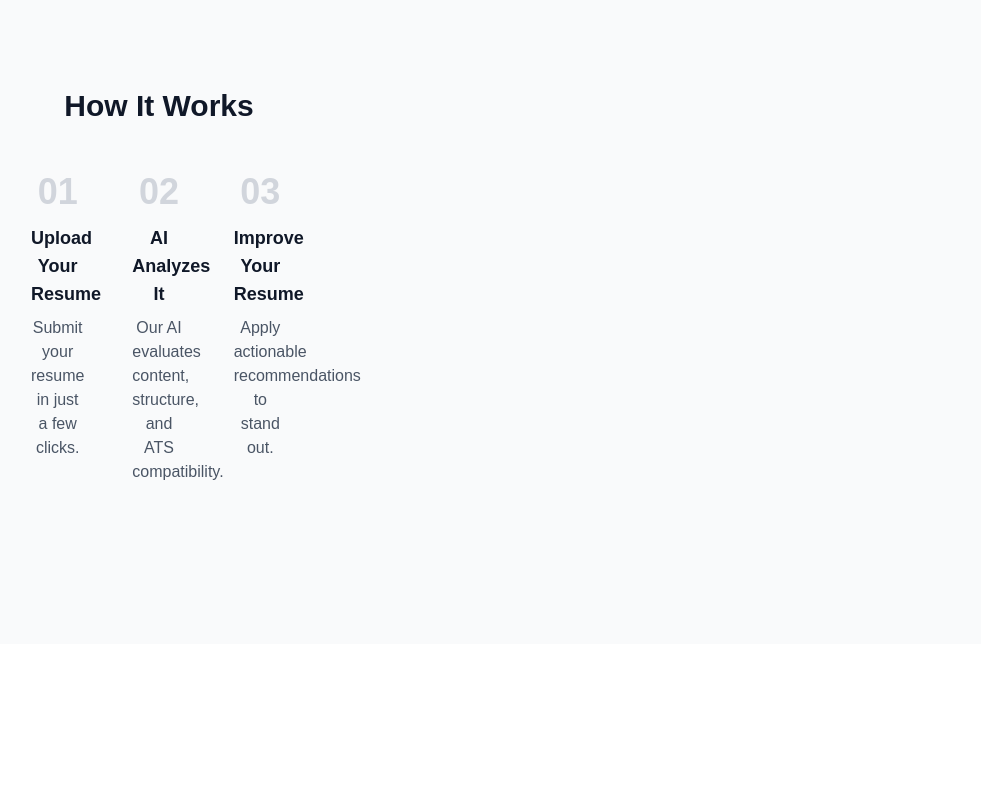
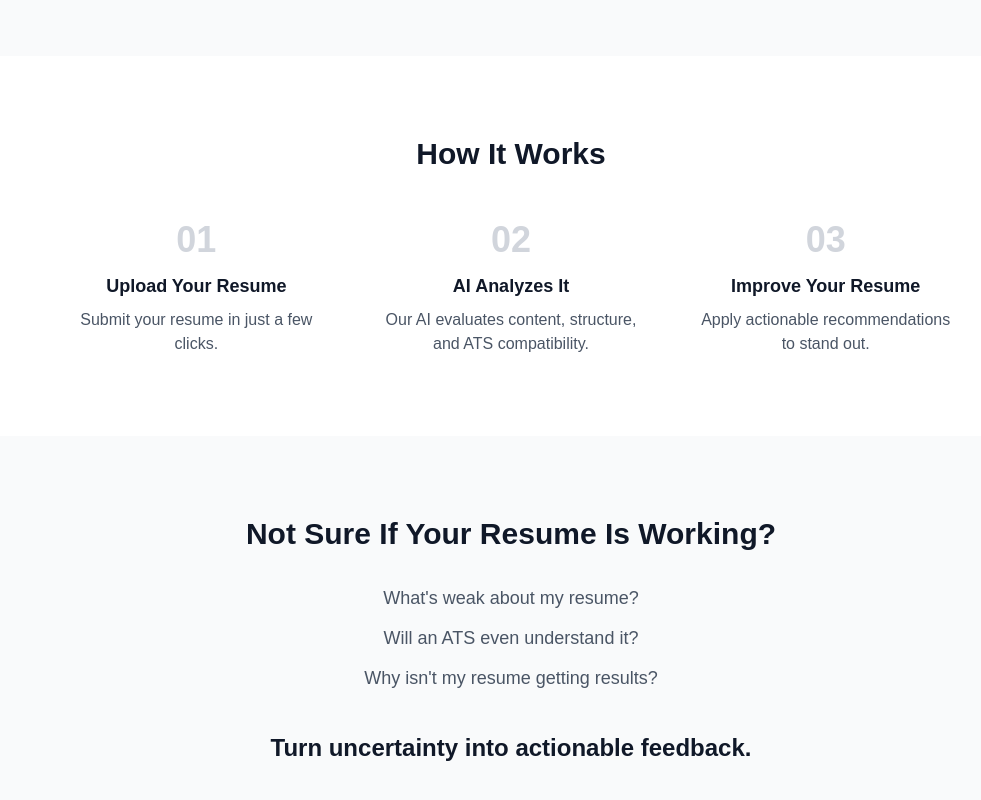
Before and after one commit to ryrycode/resumepilot-ai, a Next.js app in the folder frontend/: page / in a window 1280 px wide. Shown: the part 1039-1839 px from the top of the page, without its empty margins (129-1110 px from the left). Before the commit the page ends 1683 px from the top, so only its background shows below. Built offline with nearby package versions, Linux system fonts and the light colour scheme.

Commit message:
feat: add problem/solution section to landing page

```diff
--- a/frontend/src/app/page.js
+++ b/frontend/src/app/page.js
@@ -80,6 +80,8 @@ export default function Home() {
               <p className="text-gray-600">{feature.description}</p>
             </div>
           ))}
+          </div>
+      </section>
 
             {/* How It Works */}
       <section id="how-it-works" className="px-8 py-20">
@@ -117,6 +119,20 @@ export default function Home() {
         </div>
       </section>
 
+            {/* Problem / Solution */}
+      <section id="about" className="px-8 py-20 bg-gray-50">
+        <div className="max-w-2xl mx-auto text-center">
+          <h2 className="text-3xl font-bold text-gray-900 mb-8">
+            Not Sure If Your Resume Is Working?
+          </h2>
+          <ul className="text-gray-600 space-y-3 mb-10 text-lg">
+            <li>What's weak about my resume?</li>
+            <li>Will an ATS even understand it?</li>
+            <li>Why isn't my resume getting results?</li>
+          </ul>
+          <p className="text-2xl font-semibold text-gray-900">
+            Turn uncertainty into actionable feedback.
+          </p>
         </div>
       </section>
     </main>
```
